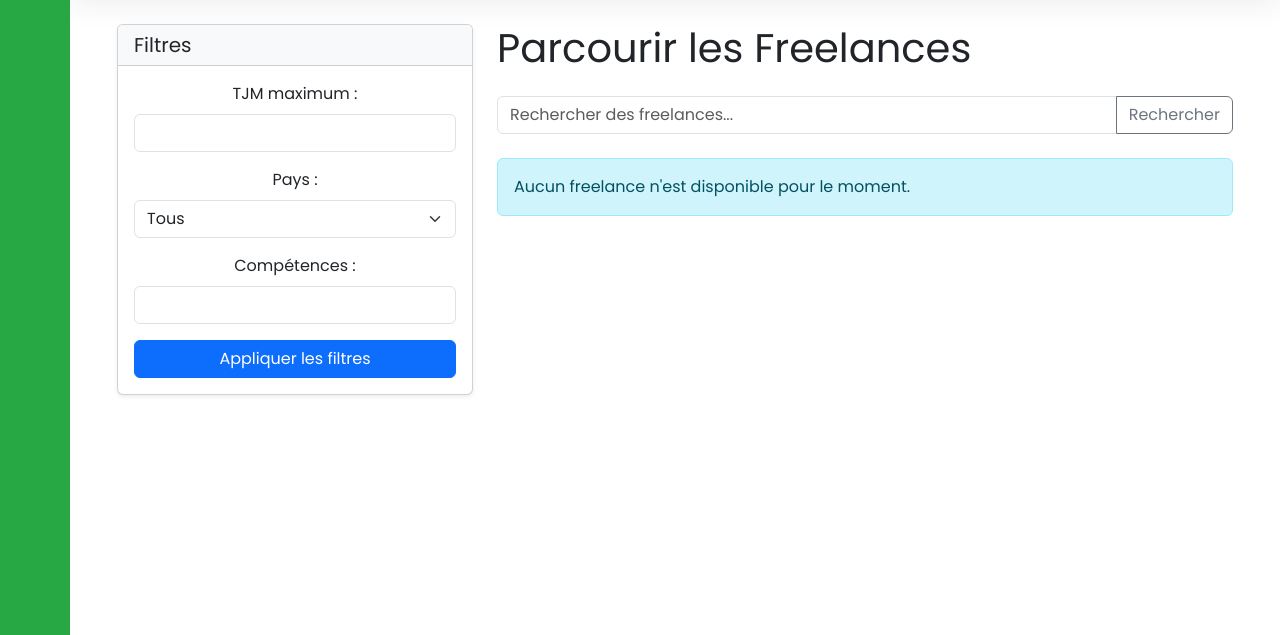
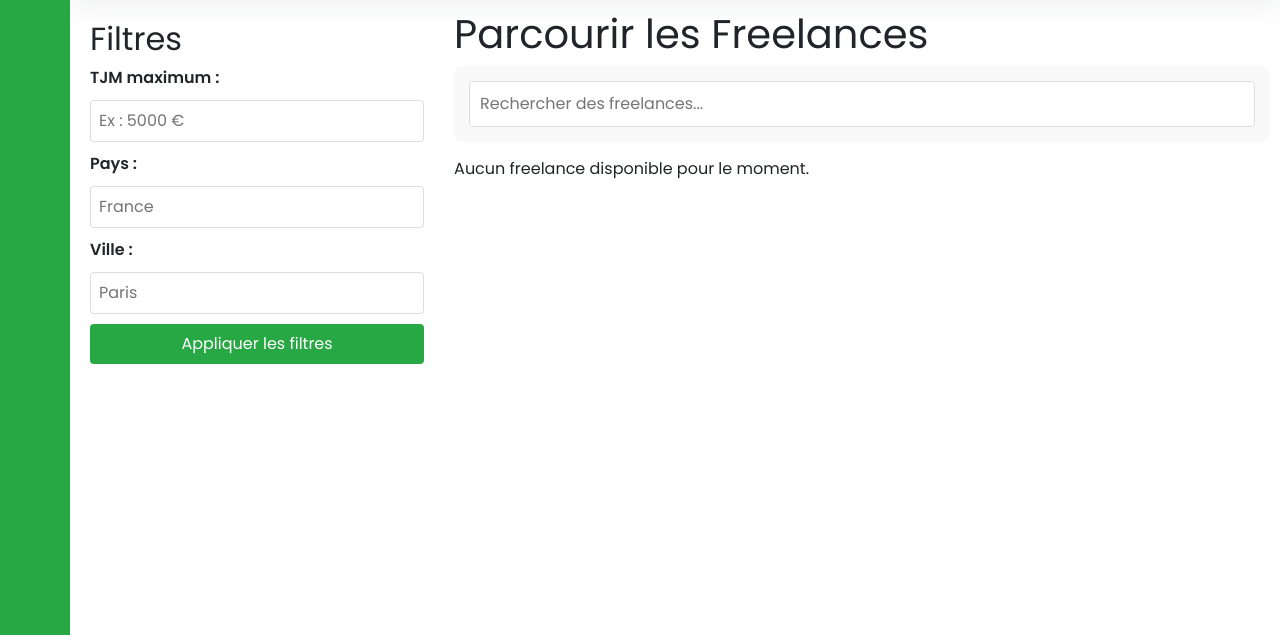
Before and after one commit to ikastner/MissiOn, a Symfony app: template templates/website/admin/find_freelance/search_freelance.html.twig in a window 1280 px wide. Shown: the part 32-667 px from the top of the page. Run offline with Twig, Linux system fonts and the light colour scheme; the template is opened without the code that fills it, so the values that code supplies are empty; some libraries are stand-ins or nearby versions.

Commit message:
filter&freelance

```diff
--- a/templates/website/admin/find_freelance/search_freelance.html.twig
+++ b/templates/website/admin/find_freelance/search_freelance.html.twig
@@ -1,97 +1,88 @@
 {% extends 'website/admin/layout/base.html.twig' %}
+
 
 {% block title %}Trouver des Freelances{% endblock %}
 
-{# {% block stylesheets %}
+{% block stylesheets %}
     {{ parent() }}
     <style>
-        body { font-family: Arial, sans-serif; background-color: #fff; margin: 0; padding: 0; }
+        {# body { font-family: Arial, sans-serif; background-color: #fff; margin: 0; padding: 0; } #}
+        .freelance-wrapper { display: flex; max-width: 1400px; margin: 0 auto; padding: 10px; }
+        .filters { width: 30%; padding: 10px; background-color: #fff; margin-right: 10px; }
+        .content { width: 70%; padding-left: 10px; }
+        .search-bar { background-color: #f9f9f9; padding: 15px; border-radius: 8px; margin-bottom: 15px; }
+        .search-input { width: 100%; padding: 10px; border: 1px solid #ddd; border-radius: 4px; }
+        .freelance-list { display: flex; flex-direction: column; gap: 15px; }
         .freelance-card { background-color: #f9f9f9; border-radius: 8px; padding: 15px; box-shadow: 0 1px 3px rgba(0,0,0,0.1); display: flex; justify-content: space-between; }
-        .freelance-info h2 { margin-top: 0; color: #14a800; }
-        .freelance-info .title { color: #5e6d55; font-size: 0.9em; margin-bottom: 8px; }
+        .freelance-info { flex: 1; }
+        .freelance-info h2 { margin-top: 0; color: #28a745; }
         .freelance-info .rate { font-weight: bold; margin-bottom: 8px; }
-        .freelance-info .location { color: #5e6d55; font-size: 0.9em; }
-        .freelance-info .bio { margin-top: 8px; font-size: 0.9em; }
-        .btn { text-align: center; text-decoration: none; }
-        .btn-invite { background-color: #14a800; color: white; }
+        .freelance-info .location { color: #5e6d55; font-size: 0.9em; margin-bottom: 8px; }
+        .freelance-info .biography { margin-top: 8px; font-size: 0.9em; }
+        .freelance-actions { display: flex; flex-direction: column; justify-content: center; gap: 8px; }
+        .btn { padding: 8px 12px; border: none; border-radius: 4px; cursor: pointer; text-align: center; text-decoration: none; }
+        .btn-invite { background-color: #28a745; color: white; }
         .btn-details { background-color: #e9e9e9; color: #333; }
+        /* Styles pour les filtres */
+        .filters form { display: flex; flex-direction: column; gap: 10px; }
+        .filters label { font-weight: bold; }
+        .filters input, .filters select { width: 100%; padding: 8px; border: 1px solid #ddd; border-radius: 4px; }
     </style>
-{% endblock %} #}
+{% endblock %}
 
 {% block body %}
-<div class="container my-4">
-    <div class="row">
+<div class="container freelance-wrapper">
     <!-- Filters Section -->
-        <div class="col-md-4">
-            <div class="card shadow-sm">
-                <div class="card-header bg-light">
-                    <h5 class="mb-0">Filtres</h5>
-                </div>
-                <div class="card-body">
-                    <form>
-                        <div class="mb-3">
-                            <label for="tjm" class="form-label">TJM maximum :</label>
-                            <input type="number" id="tjm" name="tjm" class="form-control">
-                        </div>
+    <div class="filters">
+        <h2>Filtres</h2>
+        <form method="get" action="{{ path('app_find_freelance') }}">
+            <label for="TJM">TJM maximum :</label>
+            <input type="number" id="TJM" name="TJM" placeholder="Ex : 5000 €" value="{{ app.request.query.get('TJM') }}">
 
-                        <div class="mb-3">
-                            <label for="pays" class="form-label">Pays :</label>
-                            <select id="pays" name="pays" class="form-select">
-                                <option value="">Tous</option>
-                                <!-- Ajoutez les options de pays -->
-                            </select>
-                        </div>
+            <label for="pays">Pays :</label>
+            <input type="text" id="pays" name="pays" placeholder="France" value="{{ app.request.query.get('pays') }}">
 
-                        <div class="mb-3">
-                            <label for="competences" class="form-label">Compétences :</label>
-                            <input type="text" id="competences" name="competences" class="form-control">
-                        </div>
+            <label for="ville">Ville :</label>
+            <input type="text" id="ville" name="ville" placeholder="Paris" value="{{ app.request.query.get('ville') }}">
 
-                        <button type="submit" class="btn btn-primary w-100">Appliquer les filtres</button>
+            <button type="submit" class="btn btn-invite">Appliquer les filtres</button>
         </form>
-                </div>
-            </div>
     </div>
 
     <!-- Content Section -->
-        <div class="col-md-8">
-            <h1 class="mb-4">Parcourir les Freelances</h1>
+    <div class="content">
+        <h1>Parcourir les Freelances</h1>
 
         <!-- Search Bar -->
-            <div class="input-group mb-4">
-                <input type="text" class="form-control" placeholder="Rechercher des freelances...">
-                <button class="btn btn-outline-secondary">Rechercher</button>
+        <div class="search-bar">
+            <form method="get" action="{{ path('app_find_freelance') }}">
+                <input type="text" class="search-input" name="search" placeholder="Rechercher des freelances..." value="{{ app.request.query.get('search') }}">
+            </form>
         </div>
 
         <!-- Freelance List -->
         {% if freelances is defined and freelances|length > 0 %}
-                <div class="row gy-4">
+            <div class="freelance-list">
                 {% for freelance in freelances %}
-                        <div class="col-12">
-                            <div class="card freelance-card">
-                                <div class="card-body">
-                                    <h5 class="card-title text-success">{{ freelance.nom }}</h5>
-                                    <h6 class="card-subtitle text-muted">{{ freelance.titre }}</h6>
-                                    <p class="card-text mb-1"><strong>{{ freelance.TJM }} € / jour</strong></p>
-                                    <p class="card-text text-muted mb-2">{{ freelance.ville }}, {{ freelance.pays }}</p>
+                    <div class="freelance-card">
+                        <div class="freelance-info">
+                            <h2>{{ freelance.nom }}</h2>
+                            <div class="rate">TJM : {{ freelance.TJM }} € / jour</div>
+                            <div class="location">{{ freelance.ville }}, {{ freelance.pays }}</div>
                             {% if freelance.biographie %}
-                                        <p class="card-text">{{ freelance.biographie|slice(0, 100) }}{% if freelance.biographie|length > 100 %}...{% endif %}</p>
+                                <div class="biography">{{ freelance.biographie|slice(0, 100) }}{% if freelance.biographie|length > 100 %}...{% endif %}</div>
                             {% endif %}
                         </div>
-                                <div class="card-footer d-flex justify-content-end gap-2">
-                                    <a href="#" class="btn btn-sm btn-success">Inviter à l'emploi</a>
-                                    <a href="#" class="btn btn-sm btn-secondary">Détails</a>
-                                </div>
+                        <div class="freelance-actions">
+                            <a href="#" class="btn btn-invite">Inviter à l'emploi</a>
+                            <a href="#" class="btn btn-details">Détails</a>
                         </div>
                     </div>
                 {% endfor %}
             </div>
         {% else %}
-                <div class="alert alert-info" role="alert">
-                    Aucun freelance n'est disponible pour le moment.
-                </div>
+            <p>Aucun freelance disponible pour le moment.</p>
         {% endif %}
     </div>
 </div>
-</div>
 {% endblock %}
--- a/templates/website/freelance/mission/missions.html.twig
+++ b/templates/website/freelance/mission/missions.html.twig
@@ -14,14 +14,14 @@
         .mission-list { display: flex; flex-direction: column; gap: 15px; }
         .mission-card { background-color: #f9f9f9; border-radius: 8px; padding: 15px; box-shadow: 0 1px 3px rgba(0,0,0,0.1); display: flex; justify-content: space-between; }
         .mission-info { flex: 1; }
-        .mission-info h2 { margin-top: 0; color: #14a800; }
+        .mission-info h2 { margin-top: 0; color: #28a745; }
         .mission-info .type { color: #5e6d55; font-size: 0.9em; margin-bottom: 8px; }
         .mission-info .rate { font-weight: bold; margin-bottom: 8px; }
         .mission-info .niveau { color: #5e6d55; font-size: 0.9em; }
         .mission-info .description { margin-top: 8px; font-size: 0.9em; }
         .mission-actions { display: flex; flex-direction: column; justify-content: center; gap: 8px; }
         .btn { padding: 8px 12px; border: none; border-radius: 4px; cursor: pointer; text-align: center; text-decoration: none; }
-        .btn-apply { background-color: #14a800; color: white; }
+        .btn-apply { background-color: #28a745; color: white; }
         .btn-details { background-color: #e9e9e9; color: #333; }
         /* Styles pour les filtres */
         .filters form { display: flex; flex-direction: column; gap: 10px; }
```
Also changed, not shown: src/Controller/WebsiteController.php (+11 -2 lines), src/Repository/FreelanceRepository.php (+27 -23 lines). Lines whose indentation alone changed are shown as unchanged.
